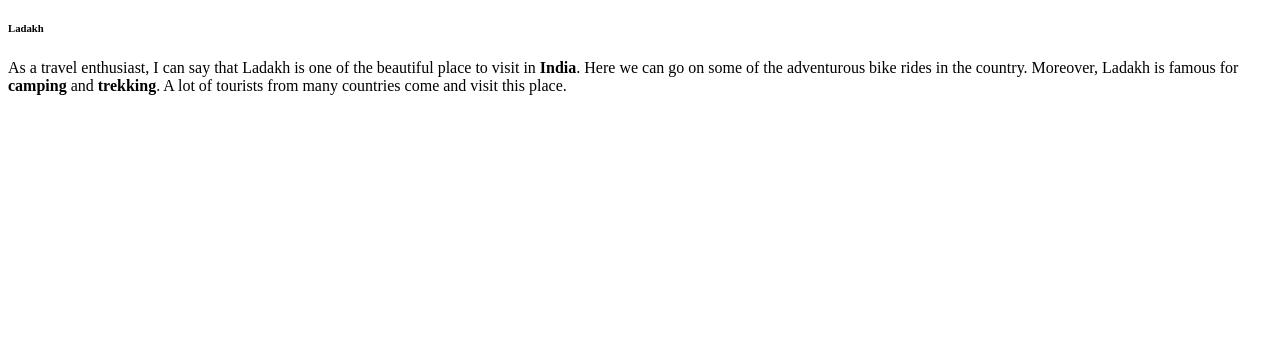
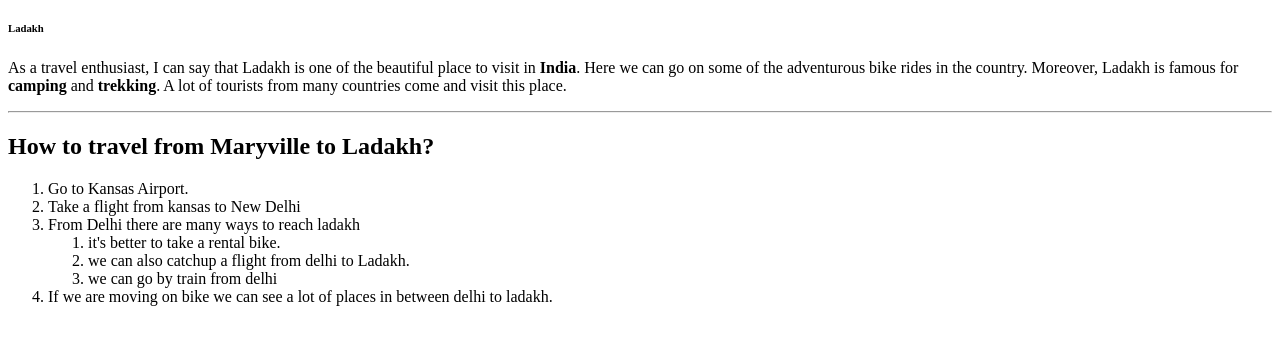
Before and after one commit to 44-563-WebApps-F21/webapps-f21-assignment-3-jawahar-reddy, a plain HTML site: page index.html in a window 1280 px wide. Shown: the part 61-406 px from the top of the page. Drawn offline with Linux system fonts and the light colour scheme.

Commit message:
created ordered list

```diff
--- a/index.html
+++ b/index.html
@@ -9,5 +9,19 @@
         <p>As a travel enthusiast, I can say that Ladakh is one of the beautiful place to visit in <b>India</b>.
             Here we can go on some of the adventurous bike rides in the country.
             Moreover, Ladakh is famous for <b>camping</b> and <b>trekking</b>. A lot of tourists from many countries come and visit this place.</p>
+        <hr>
+        <h2>How to travel from Maryville to Ladakh?</h2>
+        <ol>
+            <li>Go to Kansas Airport.</li>
+            <li>Take a flight from kansas to New Delhi</li>
+            <li>From Delhi there are many ways to reach ladakh
+                <ol>
+                    <li>it's better to take a rental bike.</li>
+                    <li>we can also catchup a flight from delhi to Ladakh.</li>
+                    <li>we can go by train from delhi</li>
+                </ol>
+            </li>
+            <li>If we are moving on bike we can see a lot of places in between delhi to ladakh.</li>
+        </ol>
     </body>
 </html>
```
